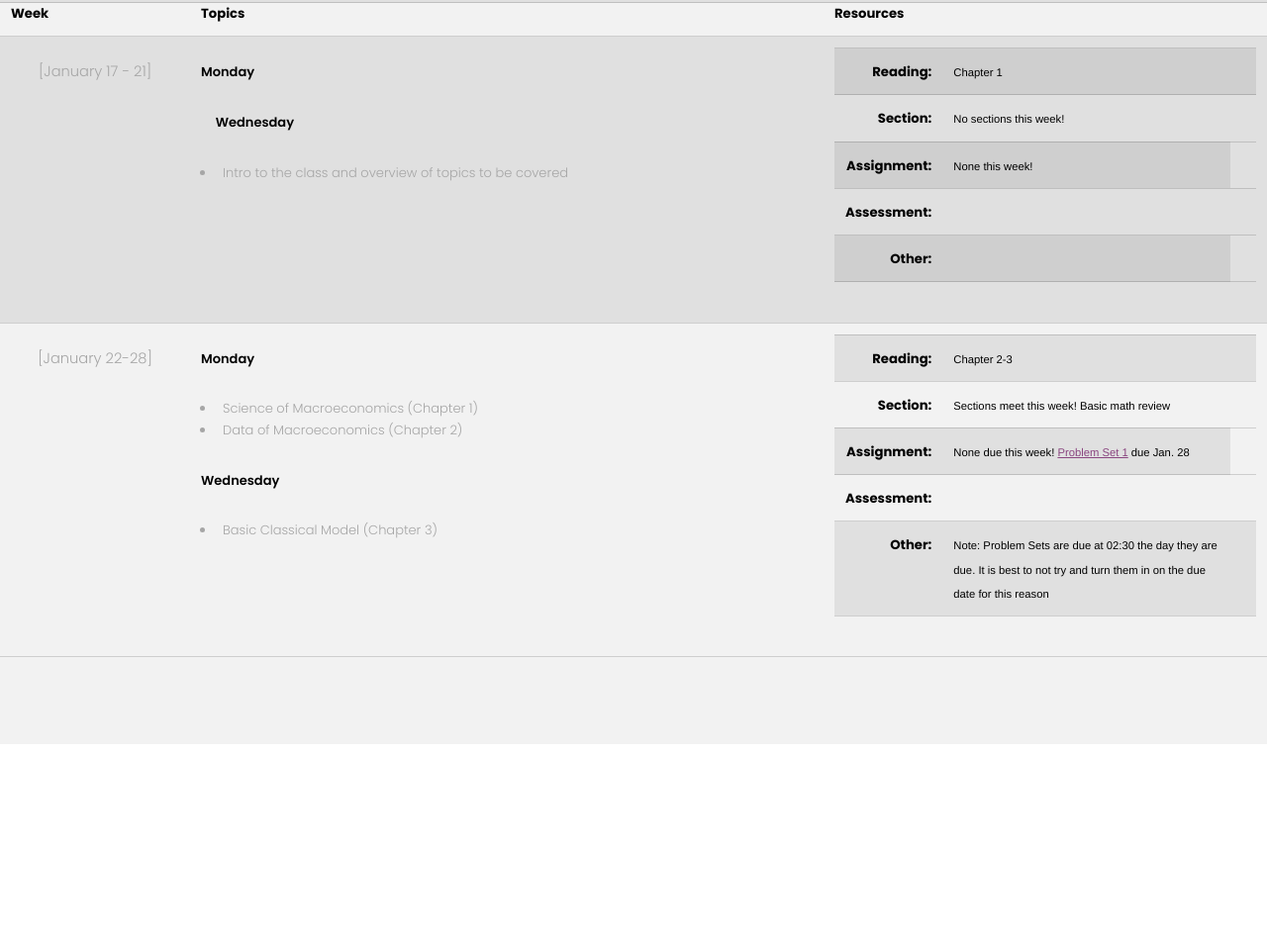
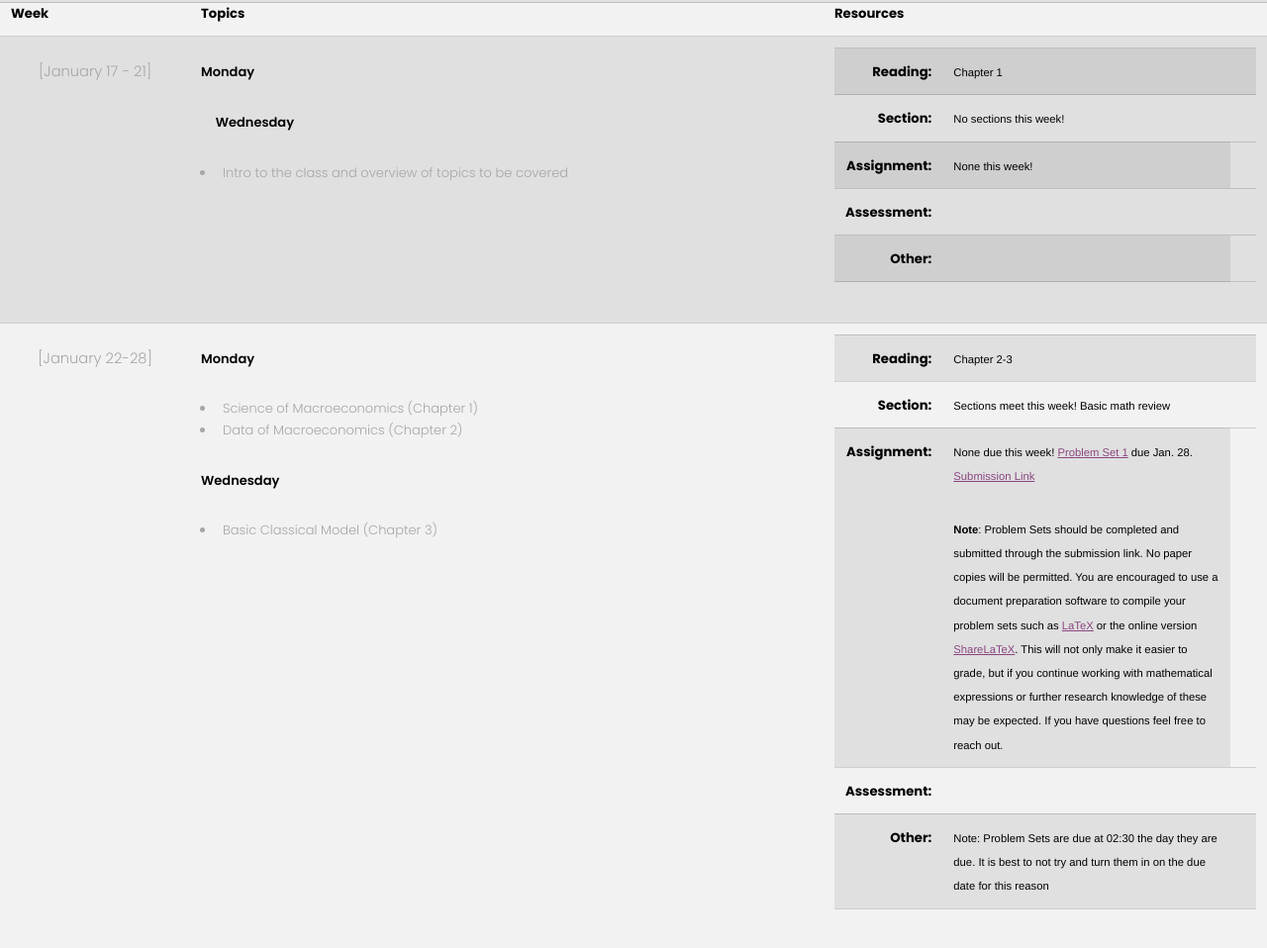
Before and after one commit to pandeyavishek/econ302, a plain HTML site: page index.html in a window 1280 px wide. Shown: the part 981-1939 px from the top of the page at 99% size. Before the commit the page ends 1733 px from the top, so only its background shows below. Drawn offline with Linux system fonts and the light colour scheme.

Commit message:
Updated PS

```diff
--- a/index.html
+++ b/index.html
@@ -191,7 +191,10 @@
 					</tr>
 					<tr>
 						<th style="text-align: right;">Assignment:</th>
-						<td width="75%"><span style="color: rgb(0,0,0);font-family: &quot;Helvetica Neue&quot; , Arial , sans-serif;font-size: 11.25px;">None due this week! <a href="https://pandeyavishek.github.io/econ302/docs/PS1.pdf">Problem Set 1</a> due Jan. 28</span></td>
+						<td width="75%"><span style="color: rgb(0,0,0);font-family: &quot;Helvetica Neue&quot; , Arial , sans-serif;font-size: 11.25px;">None due this week! <a href="https://pandeyavishek.github.io/econ302/docs/PS1.pdf">Problem Set 1</a> due Jan. 28.  <a href="https://collab.its.virginia.edu/portal/site/1be40452-3e37-4212-8f4e-fed8af171431/tool/ab4c86ef-e564-481a-9a95-b504b45c46d1?panel=Main">Submission Link</a> <p></p>
+							<strong>Note</strong>: Problem Sets should be completed and submitted through the submission link. No paper copies will be permitted. You are encouraged to use a document preparation software to compile your problem sets such as <a href="https://www.latex-project.org/">LaTeX</a> or the online version <a href="https://www.sharelatex.com//">ShareLaTeX</a>. This will not only make it easier to grade, but if you continue working with mathematical expressions or further research knowledge of these may be expected. If you have questions feel free to reach out.
+
+						</span></td>
 					</tr>
 					<tr>
 						<th style="text-align: right;">Assessment:</th>
```
